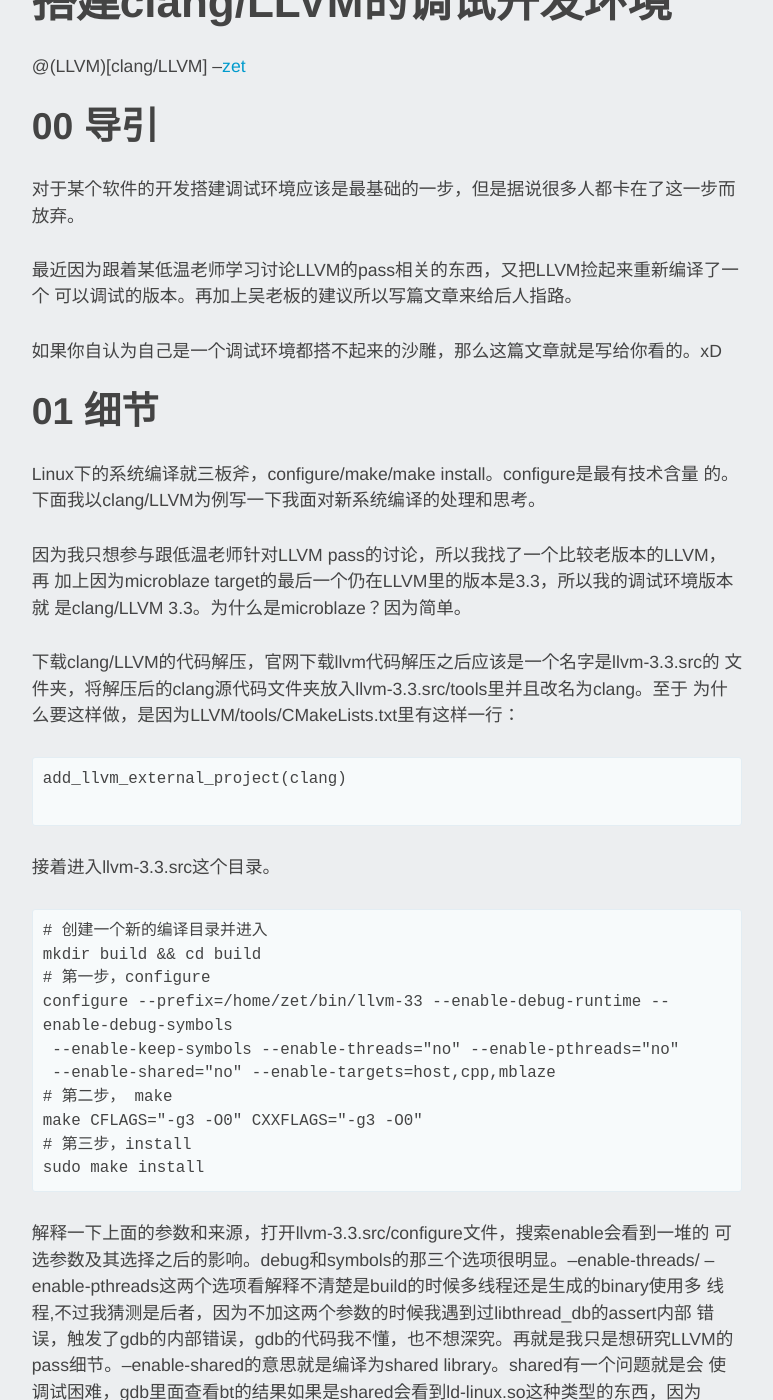
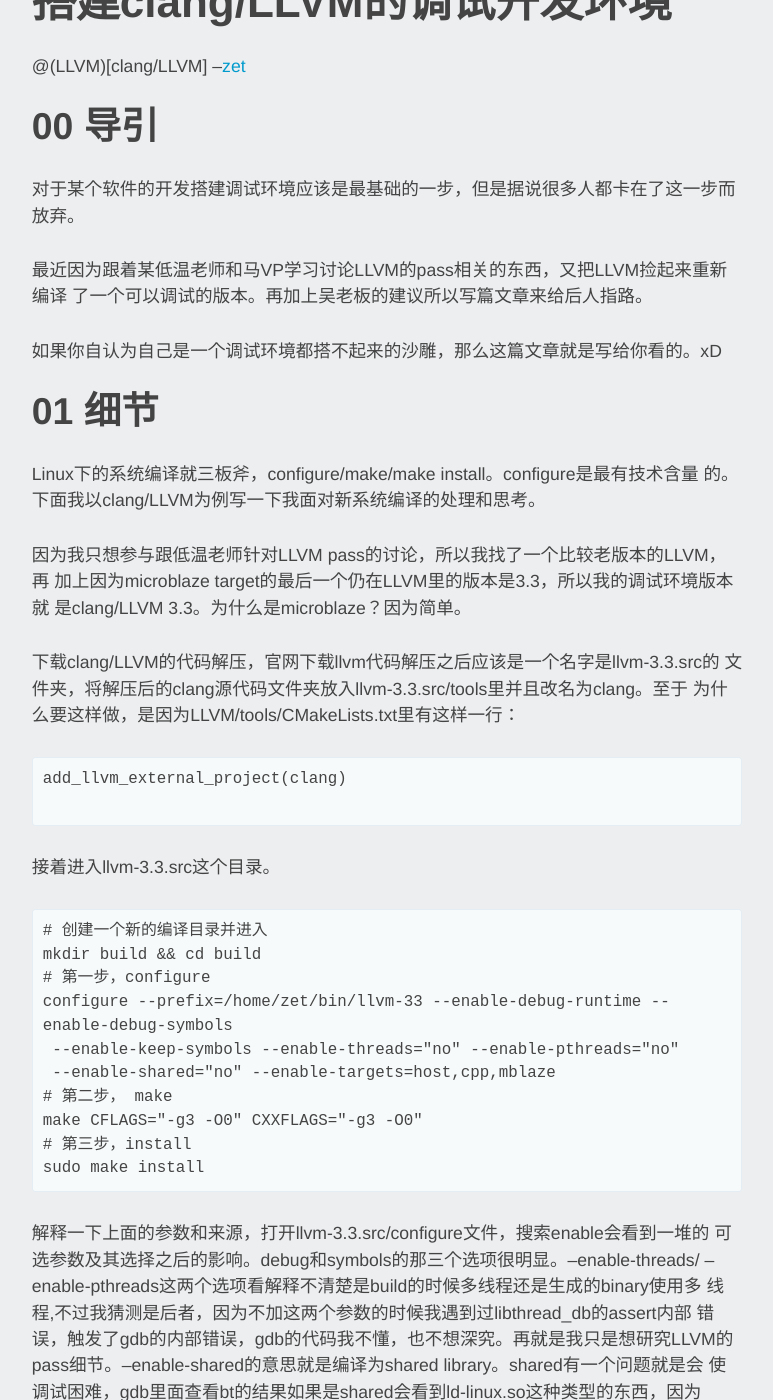
Before and after one commit to hardenedlinux/hardenedlinux.github.io, a Jekyll site: the page built from _posts/2018-08-06-debuggable-clang.md, in a window 1280 px wide and 1400 px high, scrolled down 567 px. Shown: the whole window, without its empty margins (253-1026 px from the left). Built offline with Jekyll 4.4.1, drawn with Linux system fonts in a browser that asks for light colours; some of the changed text lies outside the part shown.

Commit message:
rename debuggable clang blog

```diff
--- a/_posts/2018-08-06-搭建clang的调试开发环境.md
+++ b/_posts/2018-08-06-debuggable-clang.md
@@ -17,8 +17,8 @@ mail:           zet@tya.email
 对于某个软件的开发搭建调试环境应该是最基础的一步，但是据说很多人都卡在了这一步而
 放弃。
 
-最近因为跟着某低温老师学习讨论LLVM的pass相关的东西，又把LLVM捡起来重新编译了一个
-可以调试的版本。再加上吴老板的建议所以写篇文章来给后人指路。
+最近因为跟着某低温老师和马VP学习讨论LLVM的pass相关的东西，又把LLVM捡起来重新编译
+了一个可以调试的版本。再加上吴老板的建议所以写篇文章来给后人指路。
 
 如果你自认为自己是一个调试环境都搭不起来的沙雕，那么这篇文章就是写给你看的。xD
 
```
Also changed, not shown: other parts of _posts/2018-08-06-debuggable-clang.md (+2 -1 lines).
